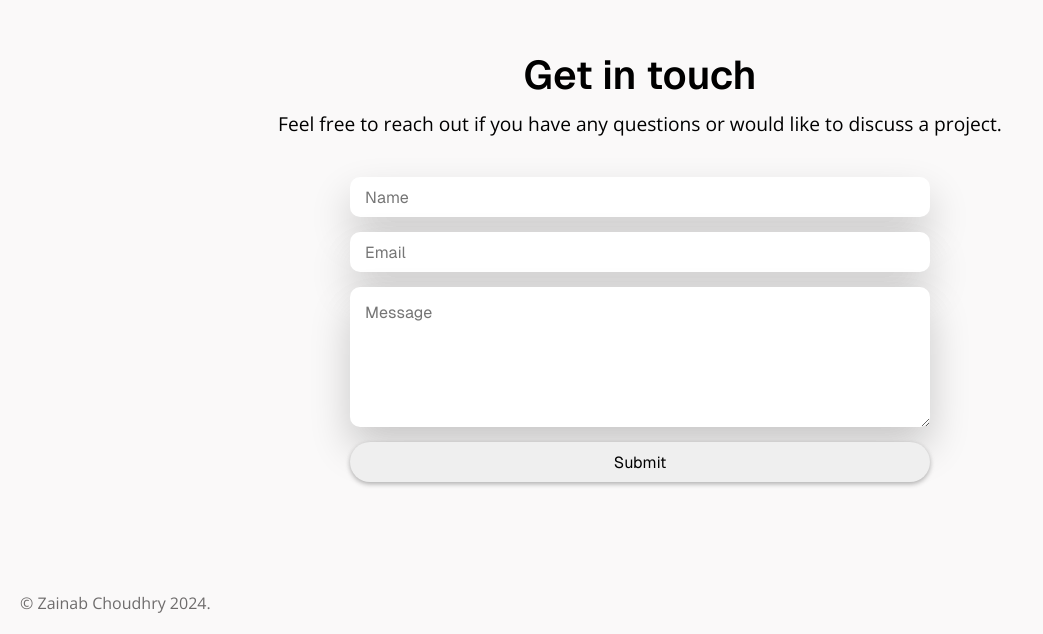
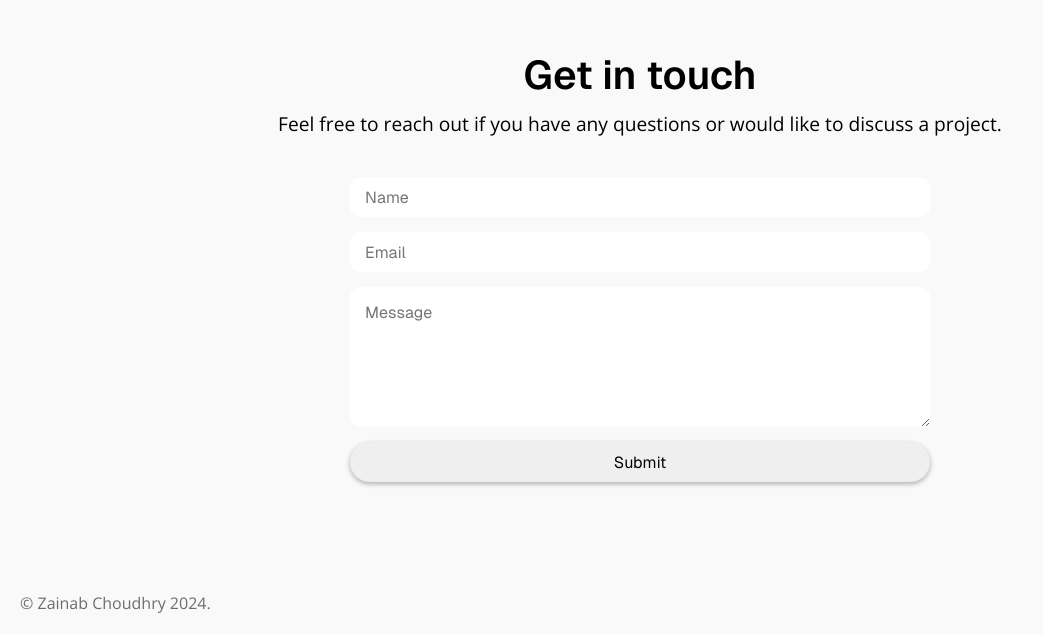
Before and after one commit to zainabch123/updated-portfolio-react-app, a React (Vite) app: page / in a window 1280 px wide. Shown: the part 3496-4130 px from the top of the page, without its empty margins (0-1043 px from the left). Built offline with nearby package versions, Linux system fonts and the light colour scheme.

Commit message:
Updated shadows contact me section

```diff
--- a/src/Contact/contact.css
+++ b/src/Contact/contact.css
@@ -30,8 +30,6 @@
   padding: 15px;
   font-size: 1rem;
   border: none;
-  box-shadow: 0px 20px 40px rgba(0, 0, 0, 0.2);
-
 }
 
 .contact-section button {
```
